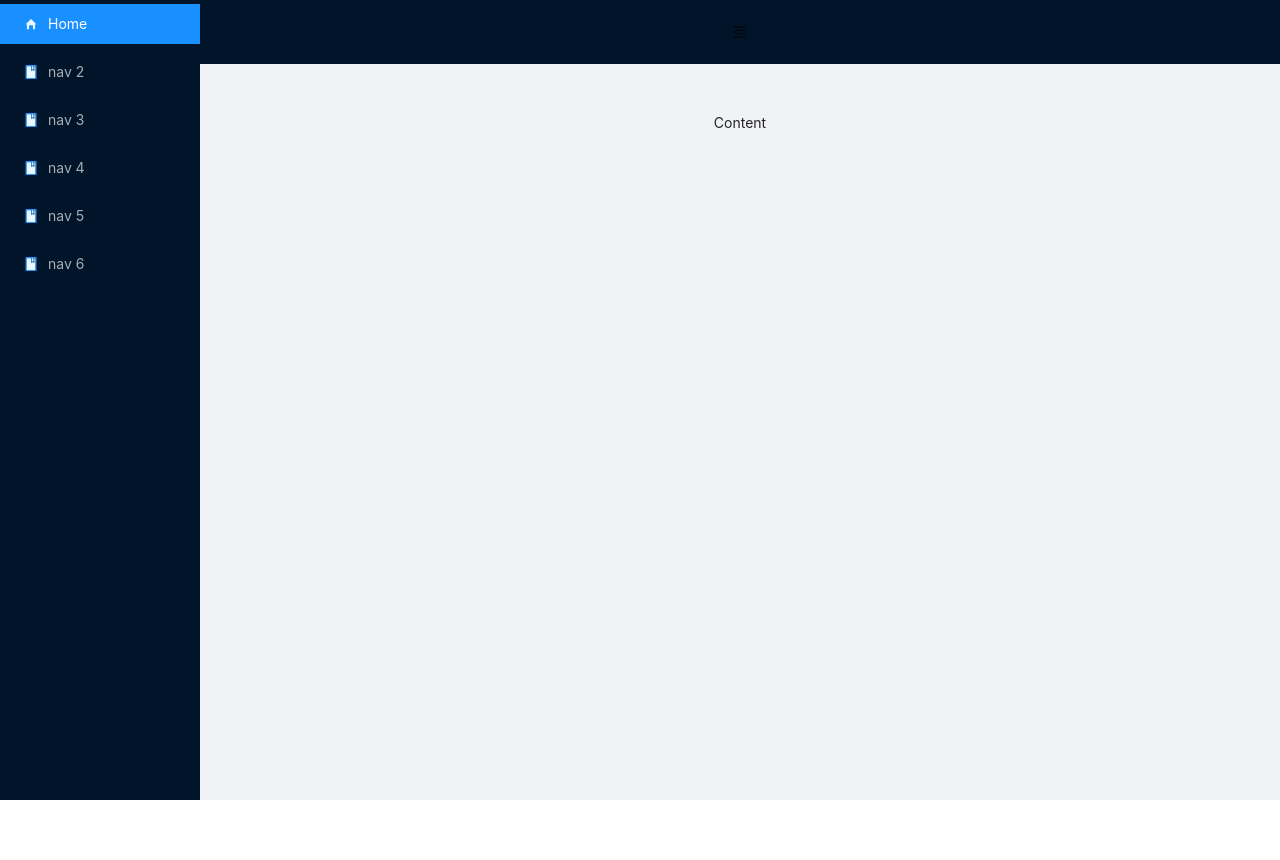
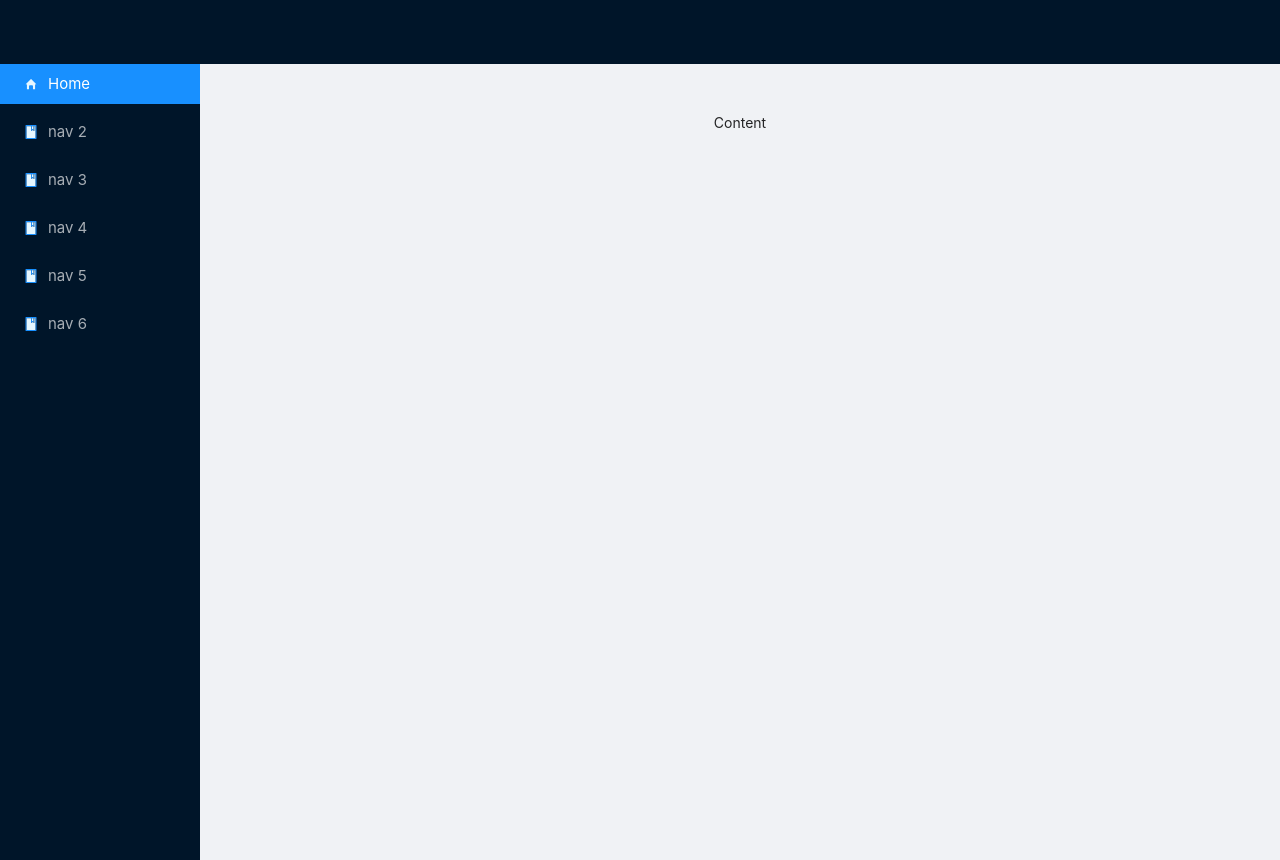
Before and after one commit to pudjapu/react_wep, a React (Create React App) app in the folder hod_web/: page / in a window 1280 px wide. Before the commit the page ends 800 px from the top, so only its background shows below. Built offline with nearby package versions, Linux system fonts and the light colour scheme.

Commit message:
ลบปุ่ม

```diff
--- a/hod_web/src/Componet/layout.js
+++ b/hod_web/src/Componet/layout.js
@@ -1,16 +1,9 @@
 import React from 'react';
 import '../App.css';
 
-import { BookTwoTone,HomeTwoTone } from '@ant-design/icons';
+import { BookTwoTone,HomeTwoTone,AppstoreTwoTone  } from '@ant-design/icons';
 
 import { Layout, Menu } from 'antd';
-import {
-  MenuUnfoldOutlined,
-  MenuFoldOutlined,
-  UserOutlined,
-  VideoCameraOutlined,
-  UploadOutlined,
-} from '@ant-design/icons';
 
 const { Header, Sider, Content } = Layout;
 
@@ -32,7 +25,7 @@ class compro_1_leyout extends React.Component {
         <Layout>
           <Sider trigger={null} collapsible collapsed={this.state.collapsed}>
             <div className="logo" />
-            <Menu theme="dark" mode="inline" defaultSelectedKeys={['1']} style={{minHeight:'100vh'}}>
+            <Menu theme="dark" mode="inline" defaultSelectedKeys={['1']} style={{minHeight:'100vh',marginTop: 60,fontSize: '15px'}}>
               <Menu.Item key="1" icon={<HomeTwoTone />}>
                 Home
               </Menu.Item>
@@ -54,11 +47,13 @@ class compro_1_leyout extends React.Component {
             </Menu>
           </Sider>
           <Layout className="site-layout">
-            <Header className="site-layout-background" style={{ padding: 0 }}>
-              {React.createElement(this.state.collapsed ? MenuUnfoldOutlined : MenuFoldOutlined, {
+            <Header className="site-layout-background" >
+              <div style={{ textAlign: 'left' ,paddingLeft: 0,marginLeft: -100 ,fontSize: '20px'}}>
+              {React.createElement(this.state.collapsed ? AppstoreTwoTone  : AppstoreTwoTone , {
                 className: 'trigger',
                 onClick: this.toggle,
               })}
+              </div>
             </Header>
             <Content
               className="site-layout-background"
```
